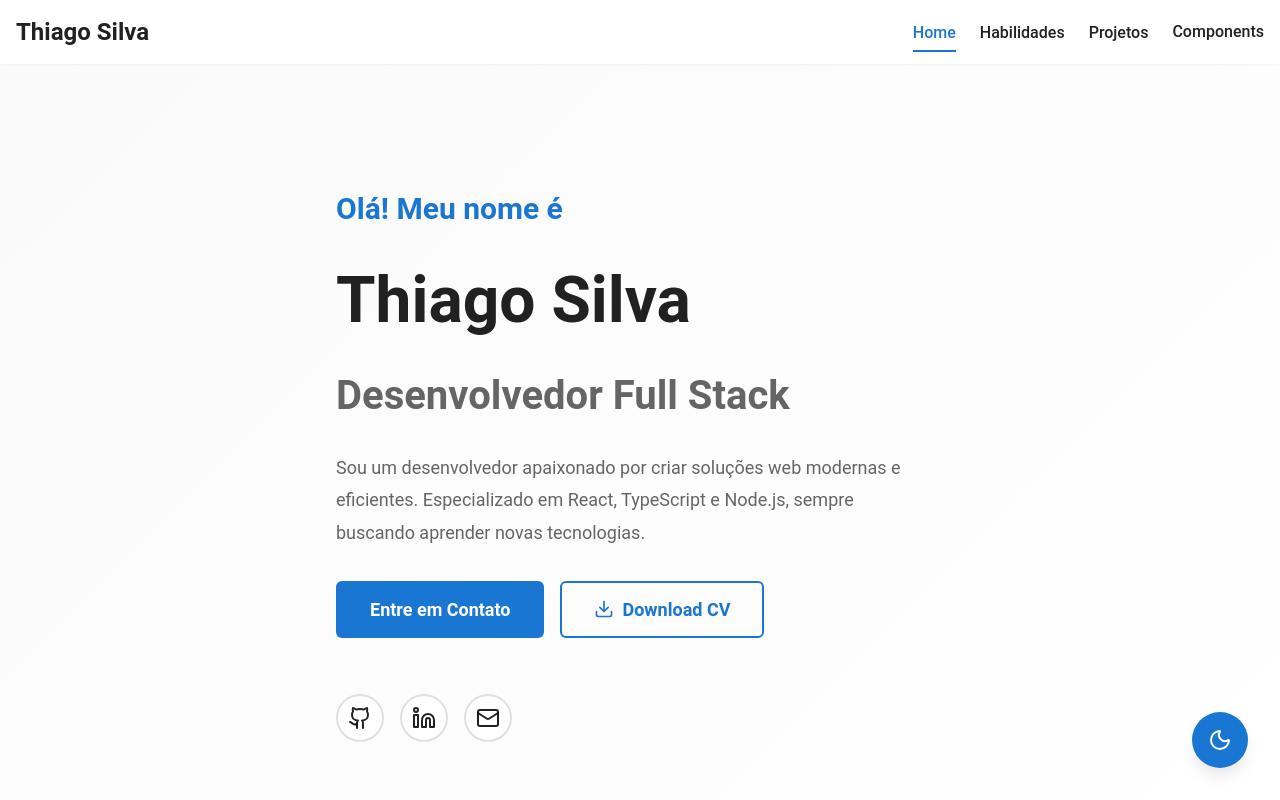
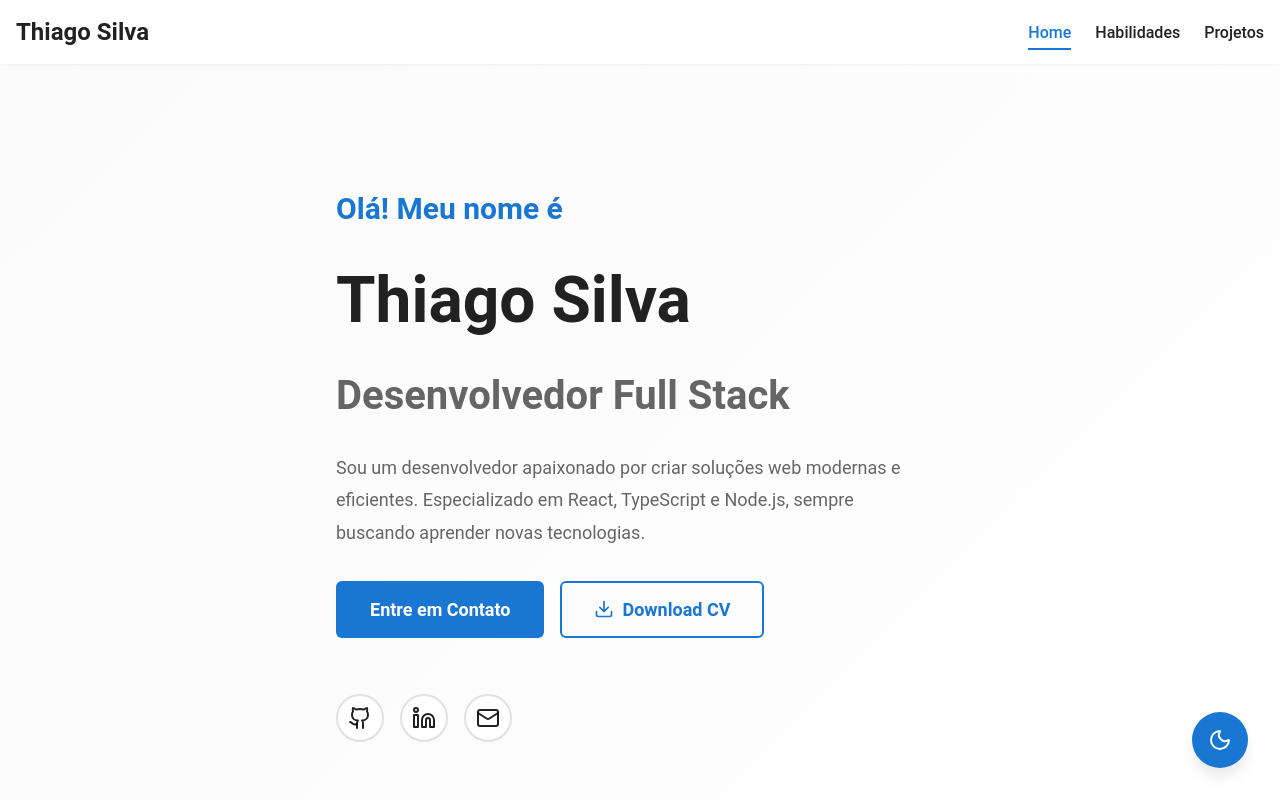
Before and after one commit to thiagopedro99/portifolio, a React (Vite) app: page / in a window 1280 px wide. Shown: the top 800 px of the page. Built offline with nearby package versions, Linux system fonts and the light colour scheme.

Commit message:
feat: Simplify navbar menu items and remove unused components

```diff
--- a/src/components/navbar/constants.ts
+++ b/src/components/navbar/constants.ts
@@ -1,49 +1,11 @@
 // src/components/navbar/constants.ts
-
 export interface MenuItem {
   label: string;
-  path?: string;
-  id?: string;
-  showOnRoutes?: string[];
-  hideOnRoutes?: string[];
+  id: string;
 }
 
-// Itens que aparecem apenas na home (com scroll)
-export const homeMenuItems: MenuItem[] = [
-  {
-    label: "Home",
-    id: "hero",
-    showOnRoutes: ["/"],
-  },
-  {
-    label: "Habilidades",
-    id: "skills",
-    showOnRoutes: ["/"],
-  },
-  {
-    label: "Projetos",
-    id: "projects",
-    showOnRoutes: ["/"],
-  },
+export const menuItems: MenuItem[] = [
+  { label: "Home", id: "hero" },
+  { label: "Habilidades", id: "skills" },
+  { label: "Projetos", id: "projects" },
 ];
-
-// Item "Home" que aparece em TODAS as rotas EXCETO na home (navegação)
-export const navigationMenuItems: MenuItem[] = [
-  {
-    label: "Home",
-    path: "/",
-    showOnRoutes: ["*"],
-    hideOnRoutes: ["/"], // Esconde quando está na home
-  },
-  {
-    label: "Components",
-    path: "/components",
-    showOnRoutes: ["*"],
-  },
-];
-
-// Combina todos os itens
-export const allMenuItems: MenuItem[] = [
-  ...homeMenuItems,
-  ...navigationMenuItems,
-];
--- a/src/components/navbar/index.tsx
+++ b/src/components/navbar/index.tsx
@@ -1,99 +1,42 @@
 // src/components/navbar/index.tsx
-import { useState, useMemo } from "react";
-import { useNavigate, useLocation } from "react-router-dom";
+import { useState } from "react";
 import { Container, Flex } from "@components/common";
 import { useActiveSection } from "@hooks/useActiveSection";
 import {
   Nav,
   Logo,
   DesktopMenu,
-  MenuLink,
   MenuButton,
   MobileMenuButton,
   MobileMenu,
-  MobileMenuLink,
   MobileMenuScrollButton,
   Overlay,
   CloseButton,
 } from "./styles";
 import { Menu, X } from "lucide-react";
-import { MenuItem, allMenuItems } from "./constants";
+import { menuItems } from "./constants";
 
 interface NavbarProps {
   logo?: string;
-  menuItems?: MenuItem[];
 }
 
-const Navbar = ({
-  logo = "Thiago Silva",
-  menuItems = allMenuItems
-}: NavbarProps) => {
+const Navbar = ({ logo = "Thiago Silva" }: NavbarProps) => {
   const [mobileOpen, setMobileOpen] = useState(false);
-  const navigate = useNavigate();
-  const location = useLocation();
 
-  // Pegar todos os IDs de seções para observar
-  const sectionIds = useMemo(() => {
-    return menuItems
-      .filter(item => item.id)
-      .map(item => item.id!);
-  }, [menuItems]);
+  // IDs das seções para observar
+  const sectionIds = menuItems.map(item => item.id);
 
   // Detectar qual seção está ativa
   const activeSection = useActiveSection(sectionIds);
 
-  // Filtrar itens baseado na rota atual
-  const visibleMenuItems = useMemo(() => {
-    return menuItems.filter(item => {
-      // Se tem hideOnRoutes e a rota atual está nela, não mostra
-      if (item.hideOnRoutes?.includes(location.pathname)) {
-        return false;
-      }
-
-      // Se showOnRoutes incluir "*", mostra em todas as rotas (exceto se estiver em hideOnRoutes)
-      if (item.showOnRoutes?.includes("*")) return true;
-
-      // Se showOnRoutes incluir a rota atual, mostra
-      if (item.showOnRoutes?.includes(location.pathname)) return true;
-
-      // Caso contrário, não mostra
-      return false;
-    });
-  }, [menuItems, location.pathname]);
-
   const handleToggle = () => setMobileOpen(!mobileOpen);
-
-  const handleNavigation = (path: string) => {
-    setMobileOpen(false);
-    navigate(path);
-  };
 
   const handleScrollToSection = (sectionId: string) => {
     setMobileOpen(false);
 
-    // Se já está na home, só faz o scroll
-    if (location.pathname === '/') {
     const element = document.getElementById(sectionId);
     if (element) {
       element.scrollIntoView({ behavior: 'smooth' });
-      }
-    } else {
-      // Se não está na home, navega primeiro
-      navigate('/');
-      setTimeout(() => {
-        const element = document.getElementById(sectionId);
-        if (element) {
-          element.scrollIntoView({ behavior: 'smooth' });
-        }
-      }, 100);
-    }
-  };
-
-  const handleMenuClick = (item: MenuItem) => {
-    if (item.id) {
-      handleScrollToSection(item.id);
-    } else if (item.path) {
-      handleNavigation(item.path);
     }
   };
 
@@ -102,30 +45,22 @@ const Navbar = ({
       <Nav>
         <Container $maxWidth="xl">
           <Flex $justify="between" $align="center" style={{ height: '64px' }}>
-            <Logo to="/">{logo}</Logo>
+            <Logo to="/home" onClick={() => handleScrollToSection('hero')}>
+              {logo}
+            </Logo>
 
             <Flex $align="center" $gap="1rem">
               <DesktopMenu>
-                {visibleMenuItems.map((item) => (
-                  item.id ? (
+                {menuItems.map((item) => (
                   <MenuButton
                     key={item.id}
-                      onClick={() => handleScrollToSection(item.id!)}
+                    onClick={() => handleScrollToSection(item.id)}
                     className={activeSection === item.id ? 'active' : ''}
                   >
                     {item.label}
                   </MenuButton>
-                  ) : (
-                    <MenuLink
-                      key={item.path}
-                      to={item.path || '/'}
-                    >
-                      {item.label}
-                    </MenuLink>
-                  )
                 ))}
               </DesktopMenu>
-
 
               <MobileMenuButton onClick={handleToggle} aria-label="Menu">
                 <Menu size={24} />
@@ -144,24 +79,14 @@ const Navbar = ({
           </CloseButton>
         </Flex>
 
-        {visibleMenuItems.map((item) => (
-          item.id ? (
+        {menuItems.map((item) => (
           <MobileMenuScrollButton
             key={item.id}
-              onClick={() => handleMenuClick(item)}
+            onClick={() => handleScrollToSection(item.id)}
             className={activeSection === item.id ? 'active' : ''}
           >
             {item.label}
           </MobileMenuScrollButton>
-          ) : (
-            <MobileMenuLink
-              key={item.path}
-              to={item.path || '/'}
-              onClick={() => handleMenuClick(item)}
-            >
-              {item.label}
-            </MobileMenuLink>
-          )
         ))}
       </MobileMenu>
     </>
--- a/src/routes/routes.tsx
+++ b/src/routes/routes.tsx
@@ -1,7 +1,6 @@
 import { Navigate } from "react-router-dom";
 import NotFound from "@pages/notFound";
 import Home from "@pages/home";
-import ComponentsDemo from "@pages/componentsDemo";
 
 const routes = [
   {
@@ -11,7 +10,6 @@ const routes = [
       ["*", <Navigate to="/not-found" replace />],
       ["/not-found", <NotFound />],
       ["", <Home />],
-      ["/components", <ComponentsDemo />],
     ],
   },
 ];
--- a/src/shared/constants.ts
+++ b/src/shared/constants.ts
@@ -28,7 +28,7 @@ export const portfolioData = {
         year: new Date().getFullYear(),
     },
     skills: {
-        title: 'Tecnologias que Utilizo',
+        title: 'Habilidades',
         subtitle: 'Ferramentas e linguagens que domino no dia a dia',
         technologies: [
             {
```
Lines whose indentation alone changed are shown as unchanged.
